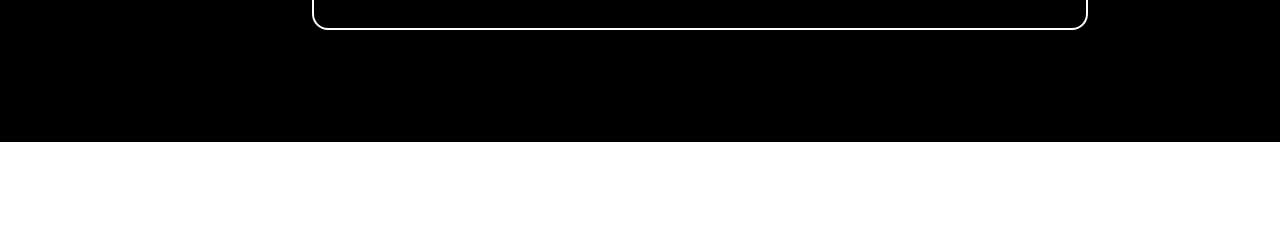
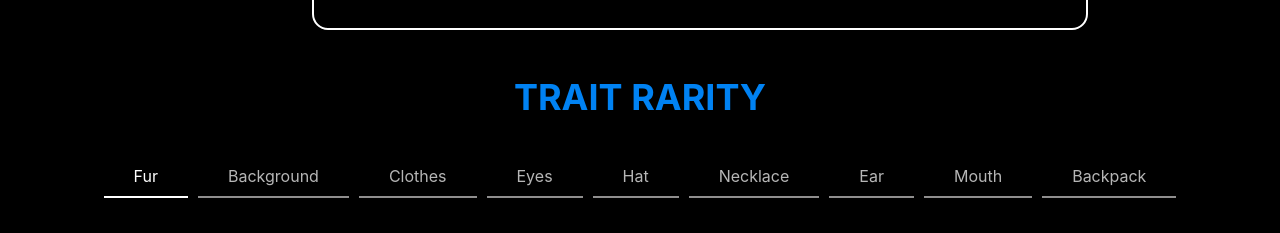
Before and after one commit to DukeHonety/metarich, a React (Create React App) app: page / in a window 1280 px wide. Shown: the part 3385-3618 px from the top of the page. Before the commit the page ends 3527 px from the top, so only its background shows below. Built offline with nearby package versions, Linux system fonts and the light colour scheme.

Commit message:
feat: Make trait rarity `person` and `content`

```diff
--- a/src/views/index.tsx
+++ b/src/views/index.tsx
@@ -1,6 +1,6 @@
 import Abouts from "./abouts";
 import Roadmaps from "./roadmaps/roadmaps";
-import Rarities from "./rarities";
+import Rarities from "./traitRarity/rarities";
 import Teams from "./teams";
 import PageHeader from "../components/header";
 import PageFooter from "../components/footer";
--- a/src/views/rarities.tsx
+++ /dev/null
@@ -1,9 +0,0 @@
-const Rarities = () =>{
-    return (
-        <>
-            <div>Rarities</div>
-        </>
-    );
-}
-
-export default Rarities;
--- /dev/null
+++ b/src/views/traitRarity/menu.tsx
@@ -0,0 +1,29 @@
+import { GetTypes } from "./rarityInfo";
+
+const RarityMenu = (props:any) =>{
+    let current = props.num;
+    const changeType = (key: number) => {
+        props.changeFunc(key);
+    }
+    const rTypes = GetTypes();
+
+    const menuClass = {
+        contain: "text-center text-white relative",
+        itemdefault: "mx-5p px-30p py-10p border-b-2 border-solid  font-16p  hover:text-white hover:border-white cursor-pointer",
+        itemDisable: " text-rarityMenuDisable border-rarityMenuLine",
+        itemCheck: " text-white border-white"
+    };
+    return (
+        <div className={menuClass.contain}>
+            {
+                rTypes.map((type,key)=>{
+                    if ( key == current )
+                        return <a className={menuClass.itemdefault + menuClass.itemCheck} key={key}>{type}</a>;
+                    return <a className={menuClass.itemdefault + menuClass.itemDisable} key={key} onClick={()=>changeType(key)}>{type}</a>;
+                })
+            }
+        </div>
+    );
+}
+
+export default RarityMenu;
--- /dev/null
+++ b/src/views/traitRarity/rarities.tsx
@@ -0,0 +1,28 @@
+import RarityMenu from "./menu";
+import RarityContent from "./rarityContent";
+import { useState } from "react";
+
+const Rarities = () =>{
+    const [cMenu,setCMenu] = useState(0);
+    const RarityClass = {
+        contain: "block mt-0 mb-10 py-0",
+        title: "uppercase my-5p text-36p text-Mint text-montserrat font-bold text-center text-montserrat",
+        tabMenu: "mt-40p text-center relative text-roboto",
+        tabContent: "px-130p relative block overflow-hidden",
+    }
+    return (
+        <div className={RarityClass.contain}>
+            <h1 className={RarityClass.title}>Trait Rarity</h1>
+            <div>
+                <div className={RarityClass.tabMenu}>
+                    <RarityMenu num={cMenu} changeFunc={setCMenu} />
+                </div>
+                <div className={RarityClass.tabContent}>
+                    <RarityContent num={cMenu} />
+                </div>
+            </div>
+        </div>
+    );
+}
+
+export default Rarities;
--- /dev/null
+++ b/src/views/traitRarity/rarityContent.tsx
@@ -0,0 +1,9 @@
+
+const RarityContent = (props:any) =>{
+    return (
+        <>
+        </>
+    );
+}
+
+export default RarityContent;
--- a/tailwind.config.js
+++ b/tailwind.config.js
@@ -11,6 +11,8 @@ module.exports = {
         '444' : "#444444",
         "roadDetail" : "hsla(0, 0%, 100%, 0.65)",
         "roadStep": "hsla(0, 0%, 100%, 0.15)",
+        "rarityMenuDisable": "#b6b6b6",
+        "rarityMenuLine": "#8f8e8e",
       },
     },
     fontFamily:{
```
Also changed, not shown: src/views/traitRarity/rarityPerson.tsx (added, +8 -0 lines).
